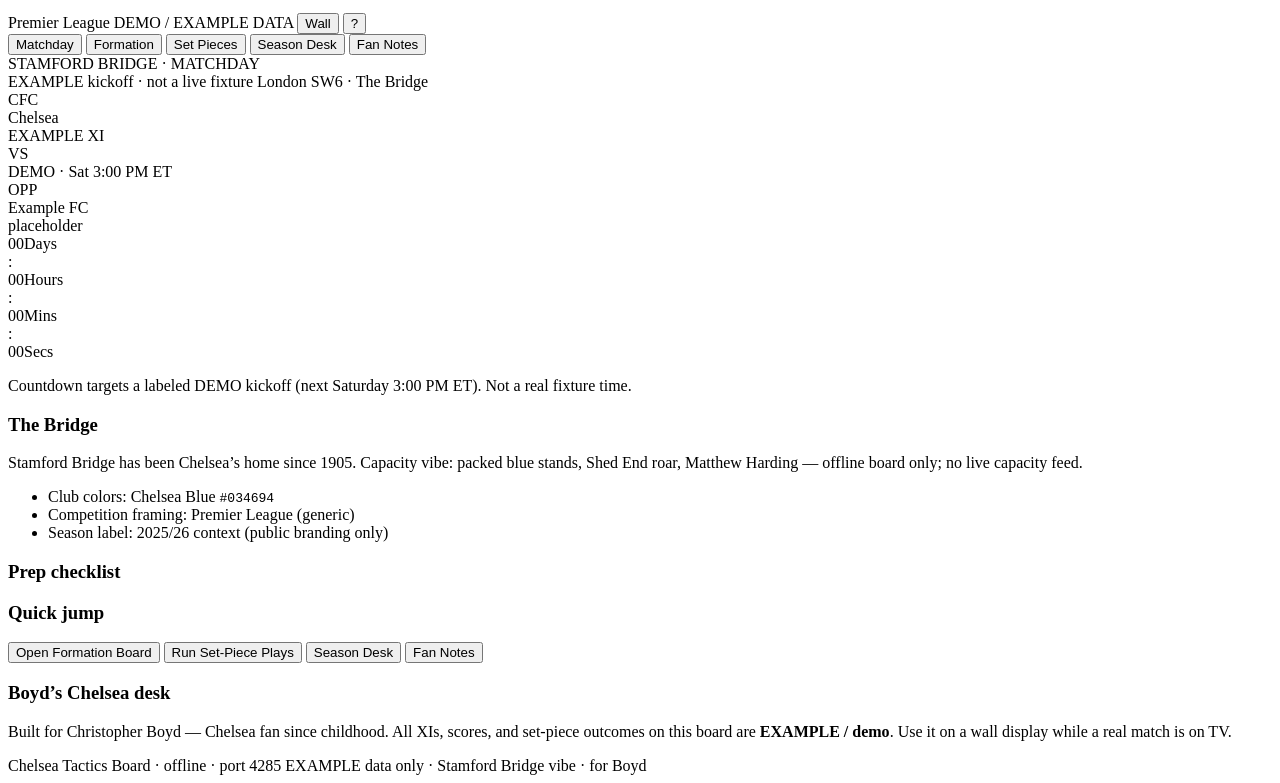
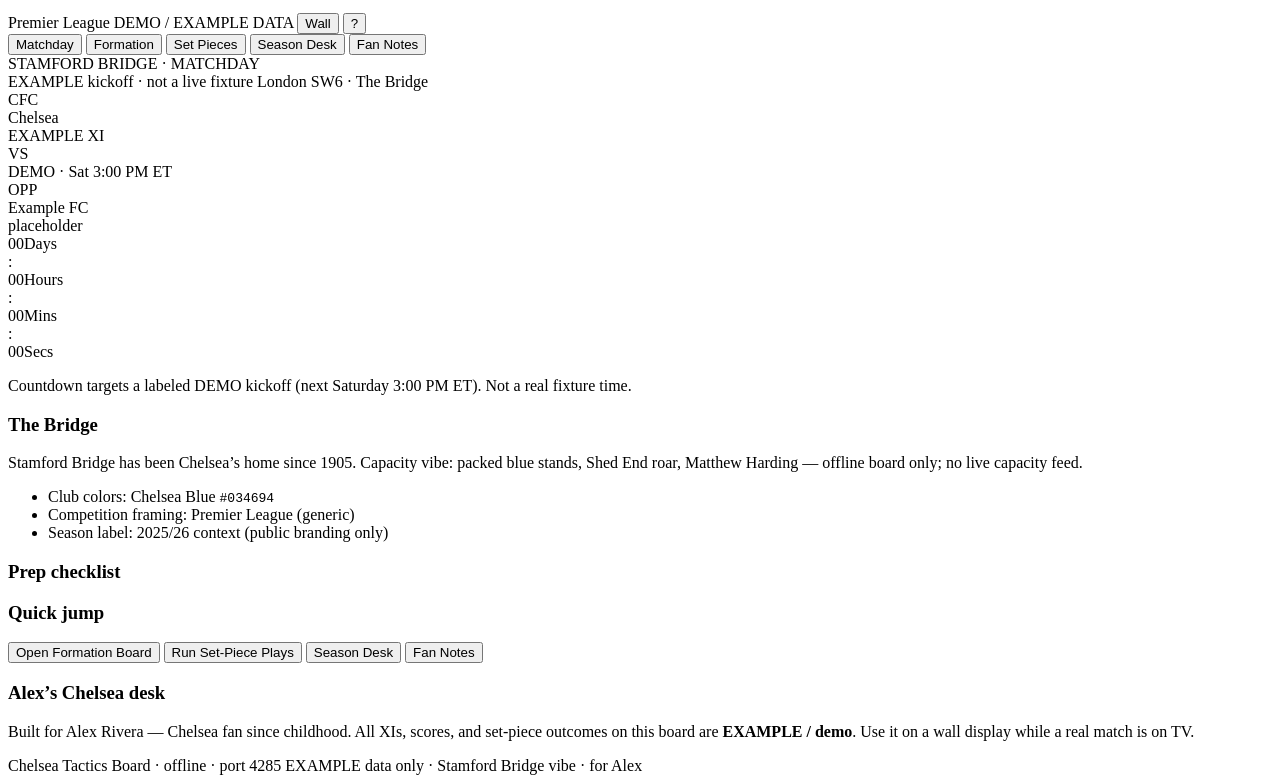
Before and after one commit to BoydVC/chelsea-tactics, a plain HTML site: page web/index.html in a window 1280 px wide. Shown: the part 319-1102 px from the top of the page. Drawn offline with Linux system fonts and the light colour scheme.

Commit message:
privacy: scrub family names from demo UI
Boyd ordered this scrub on Nov 5 (voice) so Demo Director demos stay clean.
Replaced family PII in 2 text file(s) with synthetic placeholders (Riley Chen / Jordan Lee / Sam Patel / Alex Rivera / Northside Academy / Lakeside).
BoydVC org strings left intact. Screenshots/GIFs not regenerated — re-render after merge.

```diff
--- a/web/index.html
+++ b/web/index.html
@@ -5,7 +5,7 @@
 <meta name="viewport" content="width=device-width, initial-scale=1, viewport-fit=cover">
 <title>Chelsea FC Tactics Board</title>
 <meta name="theme-color" content="#034694">
-<meta name="description" content="Offline Chelsea FC tactics & match-prep board for Boyd — demo formations, set pieces, season desk, fan notes.">
+<meta name="description" content="Offline Chelsea FC tactics & match-prep board for Alex — demo formations, set pieces, season desk, fan notes.">
 <style>/*__CSS__*/</style>
 </head>
 <body>
@@ -114,8 +114,8 @@
     </div>
 
     <div class="card strip">
-      <h3>Boyd’s Chelsea desk</h3>
-      <p>Built for Christopher Boyd — Chelsea fan since childhood. All XIs, scores, and set-piece outcomes on this board are <strong>EXAMPLE / demo</strong>. Use it on a wall display while a real match is on TV.</p>
+      <h3>Alex’s Chelsea desk</h3>
+      <p>Built for Alex Rivera — Chelsea fan since childhood. All XIs, scores, and set-piece outcomes on this board are <strong>EXAMPLE / demo</strong>. Use it on a wall display while a real match is on TV.</p>
     </div>
   </section>
 
@@ -245,7 +245,7 @@
 
 <footer class="foot">
   <span>Chelsea Tactics Board · offline · port 4285</span>
-  <span>EXAMPLE data only · Stamford Bridge vibe · for Boyd</span>
+  <span>EXAMPLE data only · Stamford Bridge vibe · for Alex</span>
 </footer>
 
 <dialog id="helpDlg">
```
Also changed, not shown: 1 other file.
